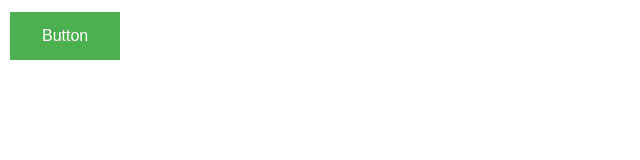
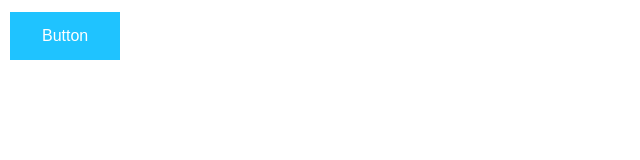
Before and after one commit to st-stratus/ghs-alter, a plain HTML site: page index.html in a window 1280 px wide. Shown: the whole page, without its empty margins (0-640 px from the left). Drawn offline with Linux system fonts and the light colour scheme.

Commit message:
Update style1.css

```diff
--- a/style-sheets/style1.css
+++ b/style-sheets/style1.css
@@ -1,5 +1,5 @@
 .button {
-  background-color: #4CAF50;
+  background-color: #1fc3ff;
   border: none;
   color: white;
   padding: 15px 32px;
```
